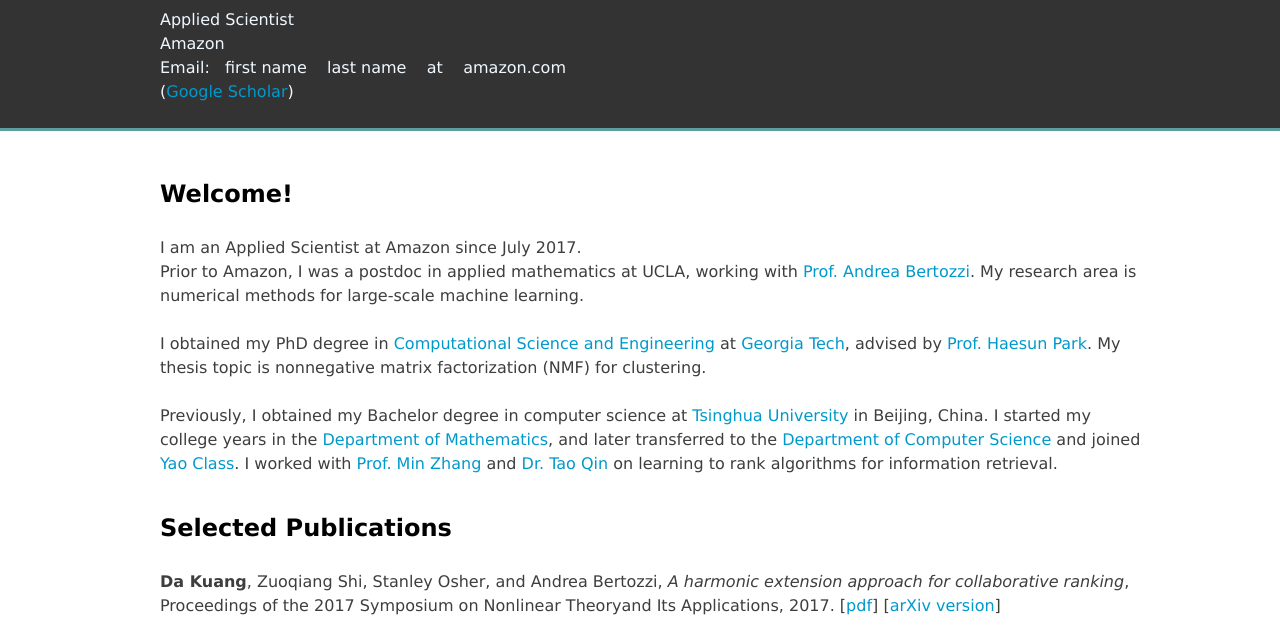
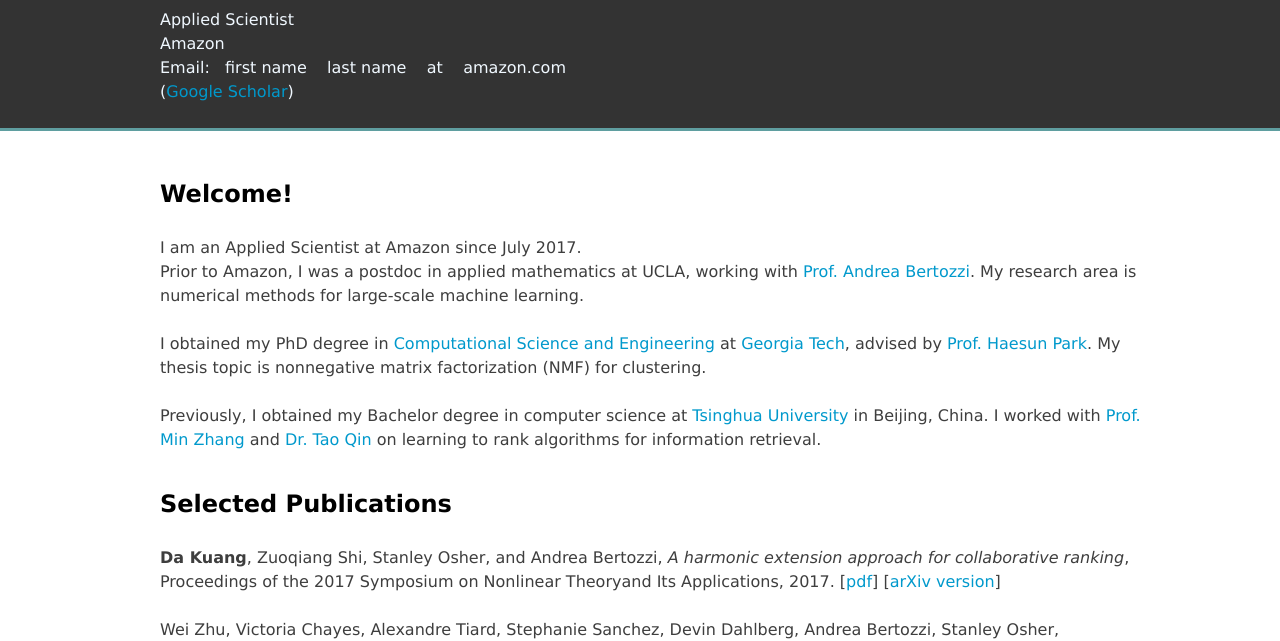
Before and after one commit to dakuang/dakuang.github.io, a plain HTML site: page index.html in a window 1280 px wide. Shown: the part 78-719 px from the top of the page. Drawn offline with Linux system fonts and the light colour scheme.

Commit message:
Update index.html

```diff
--- a/index.html
+++ b/index.html
@@ -29,7 +29,7 @@ My research area is numerical methods for large-scale machine learning.<br/>
 <br/>
 I obtained my PhD degree in <a href="http://www.cse.gatech.edu/" target="_blank">Computational Science and Engineering</a> at <a href="http://www.gatech.edu/" target="_blank">Georgia Tech</a>, advised by <a href="http://www.cc.gatech.edu/~hpark/" target="_blank">Prof. Haesun Park</a>. My thesis topic is nonnegative matrix factorization (NMF) for clustering.<br/>
 <br/>
-Previously, I obtained my Bachelor degree in computer science at <a href="http://www.tsinghua.edu.cn/publish/then/index.html" target="_blank">Tsinghua University</a> in Beijing, China. I started my college years in the <a href="http://math.tsinghua.edu.cn/publish/mathen/index.html" target="_blank">Department of Mathematics</a>, and later transferred to the <a href="http://www.cs.tsinghua.edu.cn/publish/csen/index.html" target="_blank">Department of Computer Science</a> and joined <a href="http://iiis.tsinghua.edu.cn/yaoclass/" target="_blank">Yao Class</a>. I worked with <a href="http://www.thuir.cn/group/~mzhang/" target="_blank">Prof. Min Zhang</a> and <a href="http://research.microsoft.com/en-us/people/taoqin/">Dr. Tao Qin</a> on learning to rank algorithms for information retrieval.
+Previously, I obtained my Bachelor degree in computer science at <a href="http://www.tsinghua.edu.cn/publish/then/index.html" target="_blank">Tsinghua University</a> in Beijing, China. I worked with <a href="http://www.thuir.cn/group/~mzhang/" target="_blank">Prof. Min Zhang</a> and <a href="http://research.microsoft.com/en-us/people/taoqin/">Dr. Tao Qin</a> on learning to rank algorithms for information retrieval.
 </p>
 
 <h2>Selected Publications</h2>
```
